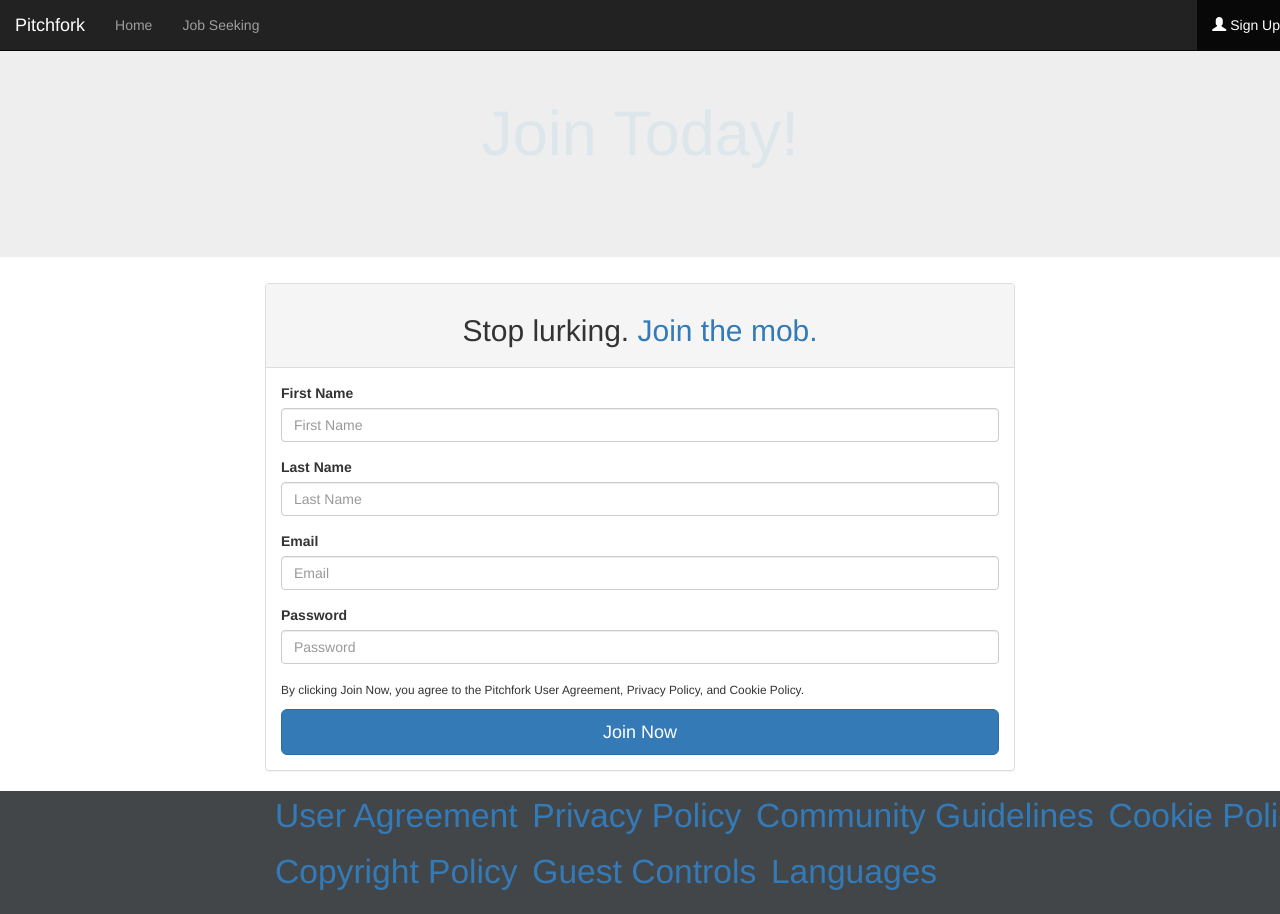
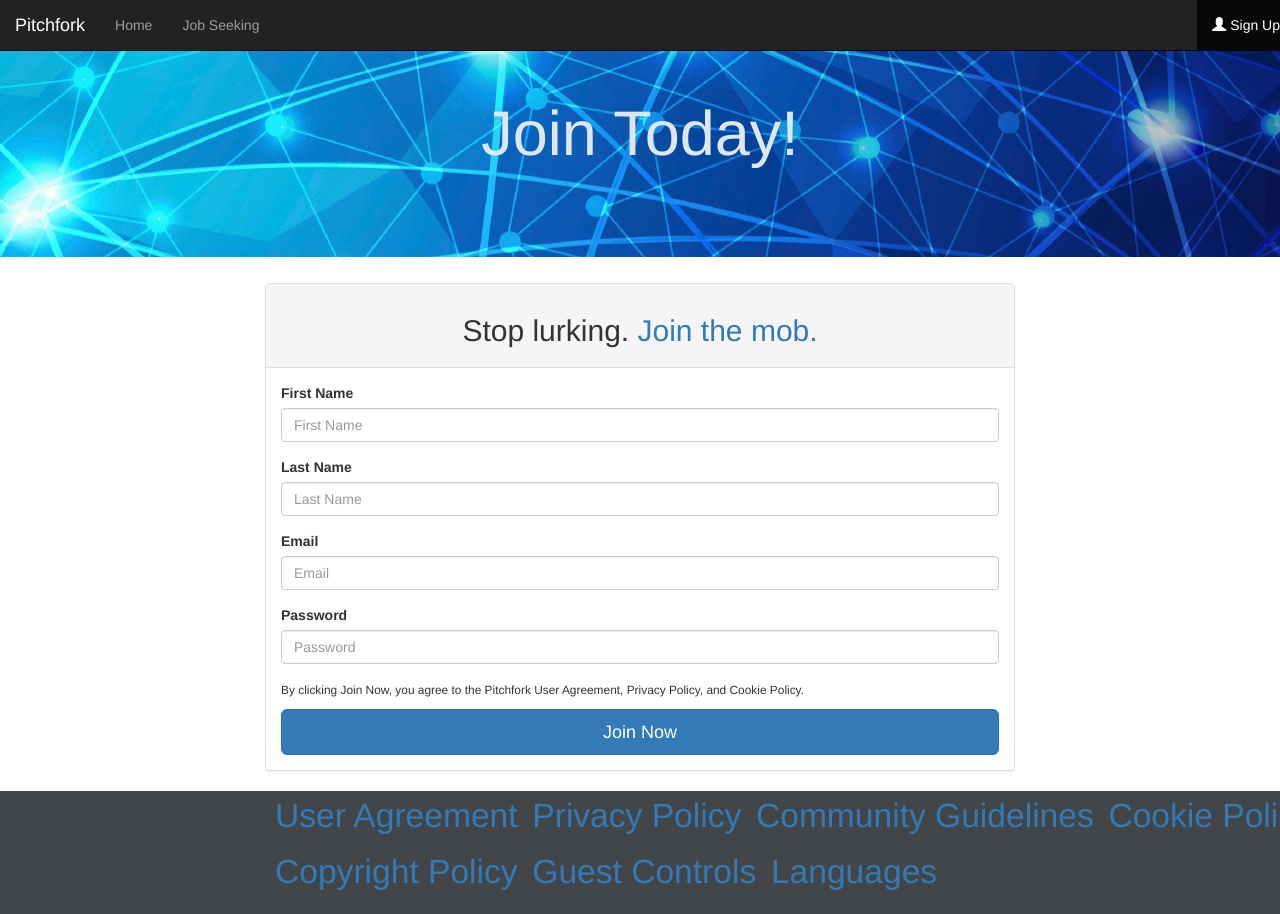
Before and after one commit to silverDakota/131webrow2, a plain HTML site: page 131webrow2/signup.html in a window 1280 px wide. Shown: the top 914 px of the page. Drawn offline with nearby package versions, Linux system fonts and the light colour scheme.

Commit message:
fixed bg

```diff
--- a/131webrow2/css/stylesheet.css
+++ b/131webrow2/css/stylesheet.css
@@ -65,7 +65,7 @@ footer{
 
 .jumbotron{
 
-  background-image: url('images/header.jpg');
+  background-image: url("../images/header.jpg");
 
   padding: 5%;
 
```
